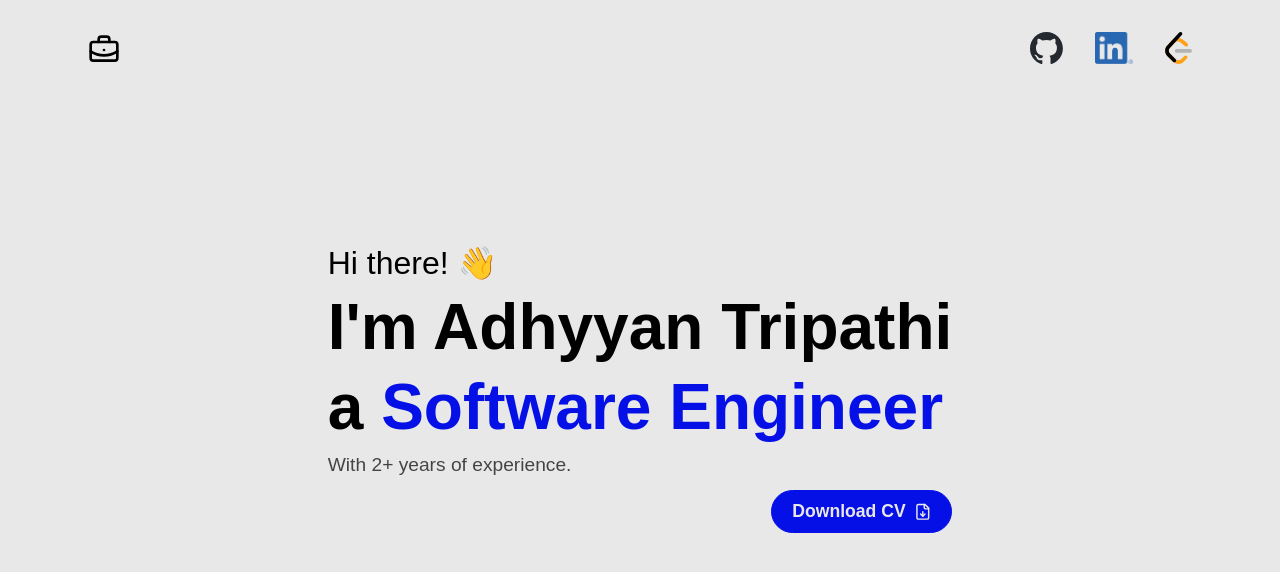
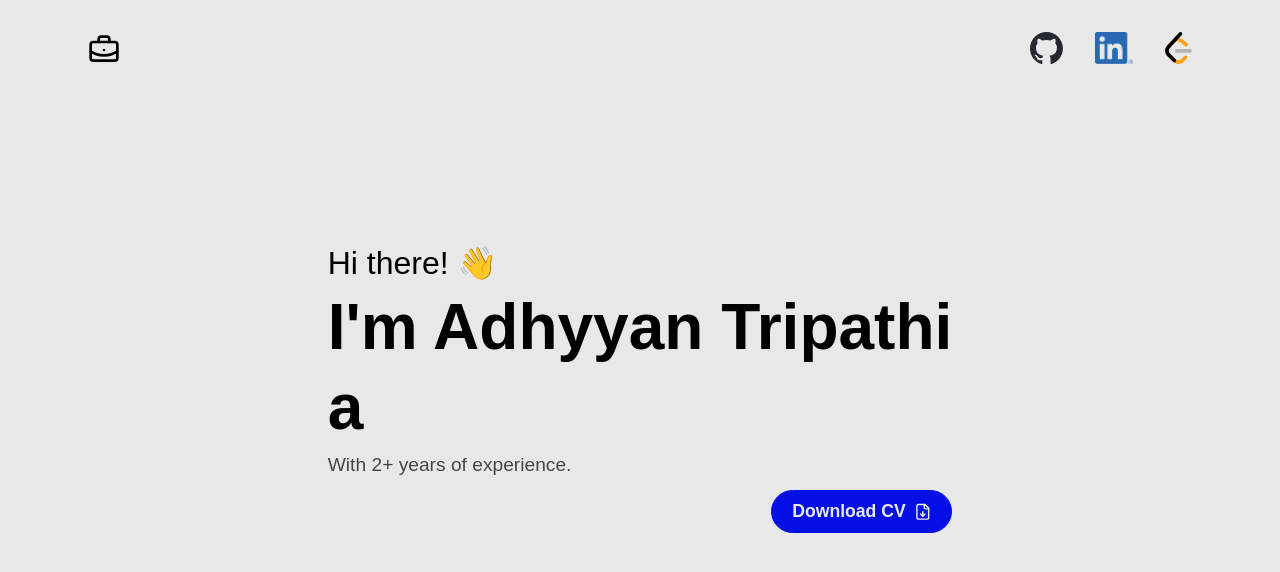
Before and after one commit to adhyyanT/portfolio-updated, a React (Vite) app: page / in a window 1280 px wide. Shown: the top 572 px of the page. Built offline with nearby package versions, Linux system fonts and the light colour scheme; a web font is replaced by a local one.

Commit message:
rotating hero

```diff
--- a/src/components/Hero/Hero.tsx
+++ b/src/components/Hero/Hero.tsx
@@ -2,11 +2,11 @@ import classNames from "classnames";
 import styles from "./Hero.module.css";
 import Button from "../ui/Button/Button";
 import { FileDown } from "lucide-react";
-
+import { RotateWords } from "../ui/RotateWord/RotateWord";
 
 // https://drive.google.com/uc?export=download&id=FILEID replace fileId with the pdf id from gdrive
 export default function Hero() {
-	const handleResumeDownload = () =>{
+  const handleResumeDownload = () => {
     const pdfUrl = import.meta.env.VITE_RESUME;
     const link = document.createElement("a");
     link.href = pdfUrl;
@@ -14,21 +14,28 @@ export default function Hero() {
     document.body.appendChild(link);
     link.click();
     document.body.removeChild(link);
-	}
+  };
   return (
     <div className={styles.box}>
       <div className={styles.titleContainer}>
         <p className={styles.mediumFont}>Hi there! 👋</p>
         <p className={styles.strongFont}>I'm Adhyyan Tripathi</p>
-				<p className={styles.strongFont}>
+        <div className={classNames(styles.strongFont)}>
           a{" "}
           <span className={classNames(styles.highlight, styles.strongFont)}>
-						Software Engineer
+            <RotateWords
+              text=""
+              words={["Software Engineer", "Fullstack Engineer"]}
+            />
           </span>
-				</p>
+        </div>
         <pre>With 2+ years of experience.</pre>
         <div className={styles.buttonContainer}>
-					<Button onClick={handleResumeDownload} className={styles.btn} variant="filled">
+          <Button
+            onClick={handleResumeDownload}
+            className={styles.btn}
+            variant="filled"
+          >
             Download CV <FileDown size={"1.1rem"} />
           </Button>
         </div>
--- /dev/null
+++ b/src/components/ui/RotateWord/RotateWord.module.css
@@ -0,0 +1,3 @@
+.animatedBox{
+    display: inline-block;
+}
--- /dev/null
+++ b/src/components/ui/RotateWord/RotateWord.tsx
@@ -0,0 +1,37 @@
+import * as React from "react";
+import { AnimatePresence, motion } from "framer-motion";
+import styles from "./RotateWord.module.css";
+
+export function RotateWords({
+  text = "Rotate",
+  words = ["Word 1", "Word 2", "Word 3"],
+}: {
+  text: string;
+  words: string[];
+}) {
+  const [index, setIndex] = React.useState(0);
+
+  React.useEffect(() => {
+    const interval = setInterval(() => {
+      setIndex((prevIndex) => (prevIndex + 1) % words.length);
+    }, 5000);
+    return () => clearInterval(interval);
+  }, []);
+  return (
+    <span className="">
+      {text}
+      <AnimatePresence mode="wait">
+        <motion.p
+          className={styles.animatedBox}
+          key={words[index]}
+          initial={{ opacity: 0, y: -40 }}
+          animate={{ opacity: 1, y: 0 }}
+          exit={{ opacity: 0, y: 40 }}
+          transition={{ duration: 0.5 }}
+        >
+          {words[index]}
+        </motion.p>
+      </AnimatePresence>
+    </span>
+  );
+}
```
Lines whose indentation alone changed are shown as unchanged.
